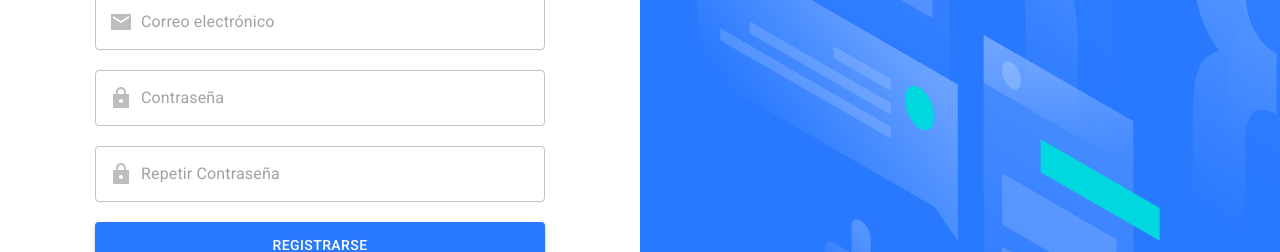
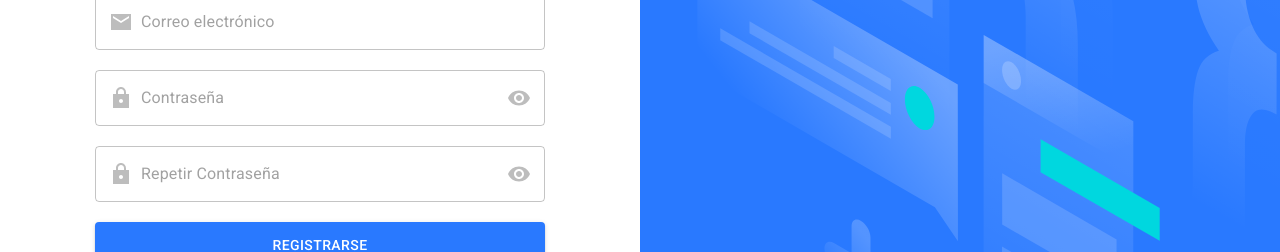
Before and after one commit to DavidBarcenas/react-daveely, a React (Create React App) app: page / in a window 1280 px wide. Both pictures are taken after a click on the element "Registrate". Shown: the part 370-622 px from the top of the page. Built offline with nearby package versions, Linux system fonts and the light colour scheme.

Commit message:
Add firebase

```diff
--- a/package.json
+++ b/package.json
@@ -13,6 +13,7 @@
     "@types/react": "^17.0.0",
     "@types/react-dom": "^17.0.0",
     "crypto-js": "^4.0.0",
+    "firebase": "^8.2.5",
     "node-sass": "^4.14.1",
     "react": "^17.0.1",
     "react-dom": "^17.0.1",
--- a/src/auth/components/Register.tsx
+++ b/src/auth/components/Register.tsx
@@ -1,8 +1,14 @@
 import React, { useState } from 'react';
 import { useForm } from '../../shared/hooks/useForm';
 import { Button, InputAdornment, TextField } from '@material-ui/core';
-import { EmailSharp, LockSharp, Person } from '@material-ui/icons';
 import { REGISTER_BTN, REGISTER_COPY, REGISTER_WELCOME } from '../constants';
+import {
+  EmailSharp,
+  LockSharp,
+  Person,
+  Visibility,
+  VisibilityOff,
+} from '@material-ui/icons';
 import {
   emailValidation,
   nameValidation,
@@ -11,6 +17,7 @@ import {
 } from '../utils/validators';
 
 export const Register: React.FC = () => {
+  const [showPssd, setShowPssd] = useState(false);
   const [formData, handleFormChange] = useForm({
     name: '',
     email: '',
@@ -78,8 +85,9 @@ export const Register: React.FC = () => {
 
   const handleSubmit = (e: any): void => {
     e.preventDefault();
-    // console.log('formValid', validateForm());
-    console.log(formData.pssd);
+    if (validateForm()) {
+      console.log(formData);
+    }
   };
 
   return (
@@ -88,6 +96,7 @@ export const Register: React.FC = () => {
       <p className="auth-copy">{REGISTER_COPY}</p>
 
       <form
+        noValidate
         onSubmit={handleSubmit}
         onChange={handleFormChange}
         className="auth-form"
@@ -126,7 +135,7 @@ export const Register: React.FC = () => {
           }}
         />
         <TextField
-          type="password"
+          type={showPssd ? 'text' : 'password'}
           name="pssd"
           variant="outlined"
           placeholder="Contraseña"
@@ -139,10 +148,18 @@ export const Register: React.FC = () => {
                 <LockSharp />
               </InputAdornment>
             ),
+            endAdornment: (
+              <InputAdornment
+                position="end"
+                onClick={() => setShowPssd(!showPssd)}
+              >
+                {showPssd ? <VisibilityOff /> : <Visibility />}
+              </InputAdornment>
+            ),
           }}
         />
         <TextField
-          type="password"
+          type={showPssd ? 'text' : 'password'}
           name="pssdRepeat"
           variant="outlined"
           placeholder="Repetir Contraseña"
@@ -153,6 +170,14 @@ export const Register: React.FC = () => {
             startAdornment: (
               <InputAdornment position="start">
                 <LockSharp />
+              </InputAdornment>
+            ),
+            endAdornment: (
+              <InputAdornment
+                position="end"
+                onClick={() => setShowPssd(!showPssd)}
+              >
+                {showPssd ? <VisibilityOff /> : <Visibility />}
               </InputAdornment>
             ),
           }}
```
Also changed, not shown: src/shared/api/firebase.tsx (added, +9 -0 lines), 1 other file (tests, documents, lock files or other folders).
